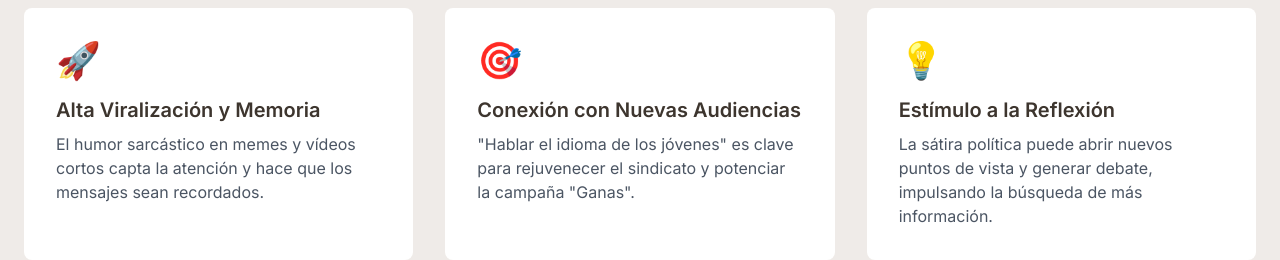
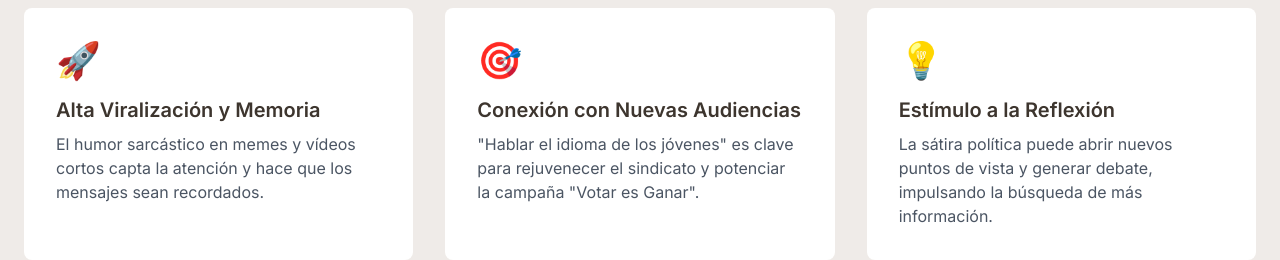
Before and after one commit to UGTSanidadSalamanca/PresentarPASO, a plain HTML site: page index.html in a window 1280 px wide. Shown: the part 2040-2300 px from the top of the page. Drawn offline with nearby package versions, Linux system fonts and the light colour scheme.

Commit message:
Update index.html

```diff
--- a/index.html
+++ b/index.html
@@ -137,7 +137,7 @@
                     <div class="benefit-card bg-white p-8 rounded-lg">
                         <div class="text-4xl mb-4">🎯</div>
                         <h3 class="text-xl font-semibold mb-2">Conexión con Nuevas Audiencias</h3>
-                        <p class="text-gray-600">"Hablar el idioma de los jóvenes" es clave para rejuvenecer el sindicato y potenciar la campaña "Ganas".</p>
+                        <p class="text-gray-600">"Hablar el idioma de los jóvenes" es clave para rejuvenecer el sindicato y potenciar la campaña "Votar es Ganar".</p>
                     </div>
                     <div class="benefit-card bg-white p-8 rounded-lg">
                         <div class="text-4xl mb-4">💡</div>
```
